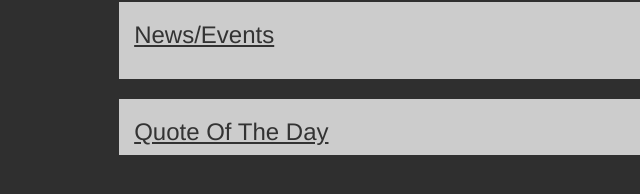
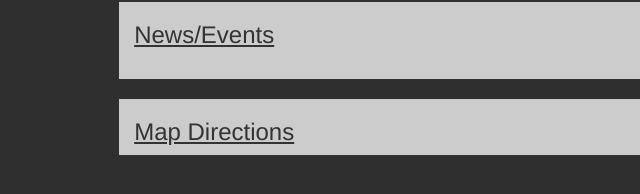
Before and after one commit to TheHasbrouck/330Project, a plain HTML site: page httpdocs/index.html in a window 1280 px wide. Shown: the part 196-390 px from the top of the page, 0-640 px from the left. Drawn offline with nearby package versions, Linux system fonts and the light colour scheme; no server answers.

Commit message:
updated text

```diff
--- a/httpdocs/index.html
+++ b/httpdocs/index.html
@@ -114,7 +114,7 @@
 
    <!-- quote of day -->
     <div class="row col-md-10 col-md-offset-1 white">
-       	<u><h3 id="linkhead">Quote Of The Day</h3></u>
+       	<u><h3 id="linkhead">Map Directions</h3></u>
         <p id="linktext"></p>
         <div id="linkcall"></div>
     </div>
```
